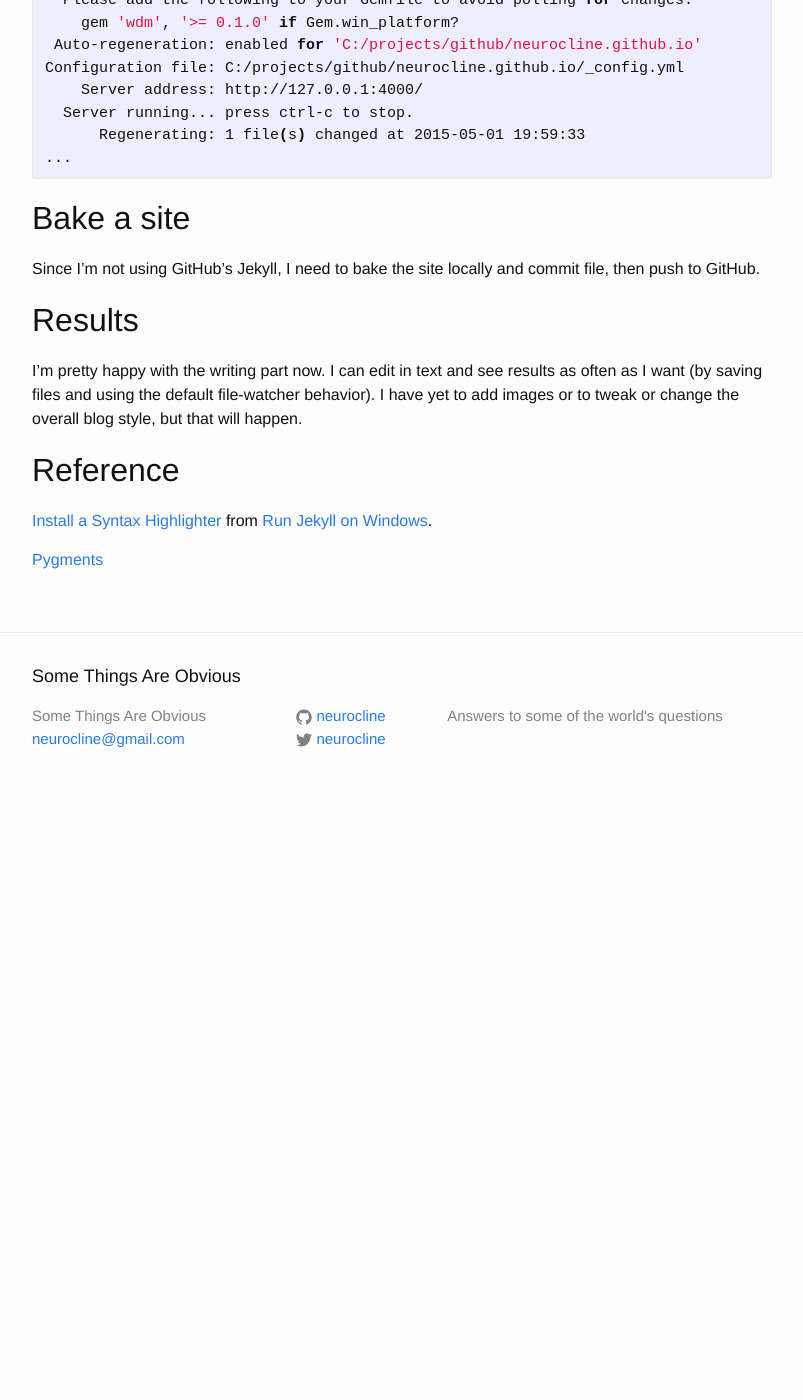
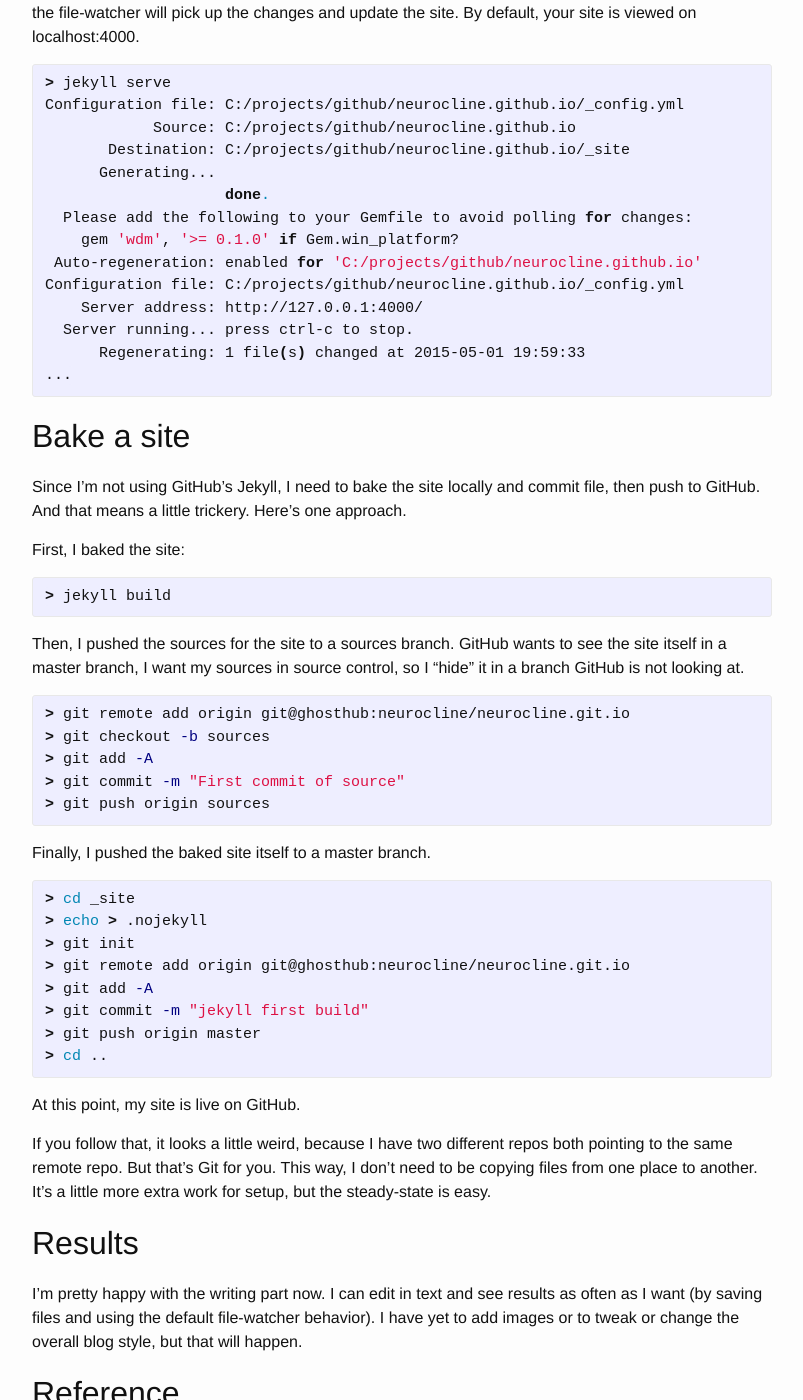
Before and after one commit to neurocline/neurocline.github.io, a Jekyll site: the page built from _posts/2015-05-01-using-jekyll.markdown, in a window 1280 px wide and 1400 px high, scrolled down 2115 px. Shown: the whole window, without its empty margins (238-1041 px from the left). Built offline with Jekyll 4.4.1, drawn with Linux system fonts in a browser that asks for light colours; before the commit the page ends 2925 px from its top, so only the background shows below that; some of the changed text lies outside the part shown.

Commit message:
Small fixes

```diff
--- a/_posts/2015-05-01-using-jekyll.markdown
+++ b/_posts/2015-05-01-using-jekyll.markdown
@@ -51,7 +51,20 @@ use Jekyll to create my site, and I'll commit the generated site to Git (and pus
 Two, I had a weird problem when I tried to follow the GitHub instructions, and rather than figure
 it out, I went back to my original plan of "have a static site".
 
-So, I created a new Git repository, cd'd to it, and installed Jekyll.
+First, I installed Jekyll.
+
+{% highlight bash %}
+> gem install jekyll
+{% endhighlight %}
+
+Then, I created a new Git repository and initialized it as a Jekyll-generated site.
+
+{% highlight bash %}
+> mkdir neurocline.github.io
+> cd neurocline.github.io
+> git init
+> jekyll new .
+{% endhighlight %}
 
 ## Install Pygments or Rouge
 
@@ -104,7 +117,44 @@ Configuration file: C:/projects/github/neurocline.github.io/_config.yml
 ## Bake a site
 
 Since I'm not using GitHub's Jekyll, I need to bake the site locally and commit file, then
-push to GitHub.
+push to GitHub. And that means a little trickery. Here's one approach.
+
+First, I baked the site:
+
+{% highlight bash %}
+> jekyll build
+{% endhighlight %}
+
+Then, I pushed the sources for the site to a sources branch. GitHub wants to see the site itself in
+a master branch, I want my sources in source control, so I "hide" it in a branch GitHub is not
+looking at.
+
+{% highlight bash %}
+> git remote add origin git@ghosthub:neurocline/neurocline.git.io
+> git checkout -b sources
+> git add -A
+> git commit -m "First commit of source"
+> git push origin sources
+{% endhighlight %}
+
+Finally, I pushed the baked site itself to a master branch.
+
+{% highlight bash %}
+> cd _site
+> echo > .nojekyll
+> git init
+> git remote add origin git@ghosthub:neurocline/neurocline.git.io
+> git add -A
+> git commit -m "jekyll first build"
+> git push origin master
+> cd ..
+{% endhighlight %}
+
+At this point, my site is live on GitHub.
+
+If you follow that, it looks a little weird, because I have two different repos both pointing to
+the same remote repo. But that's Git for you. This way, I don't need to be copying files from one
+place to another. It's a little more extra work for setup, but the steady-state is easy.
 
 ## Results
 
```
Also changed, not shown: about.md (+7 -3 lines).
